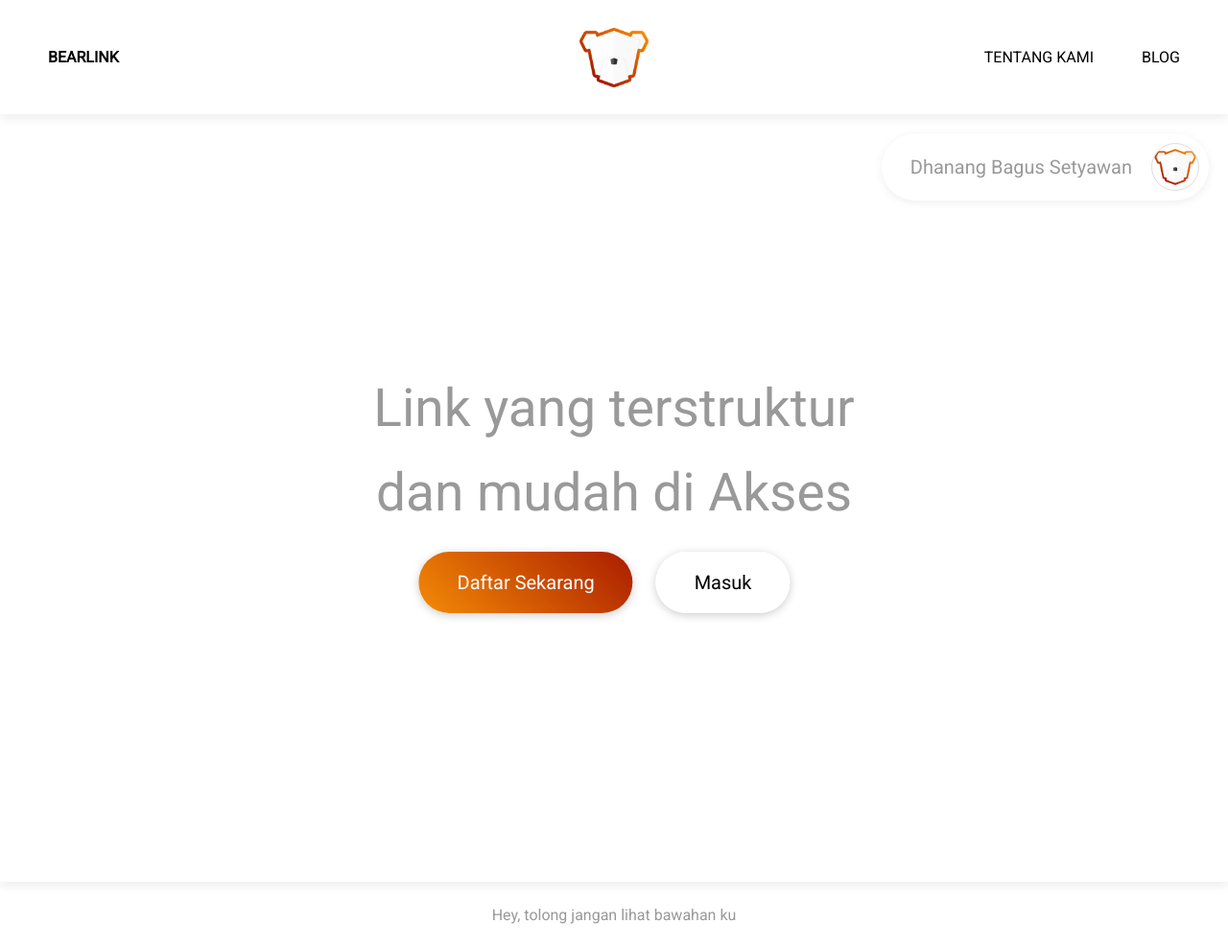
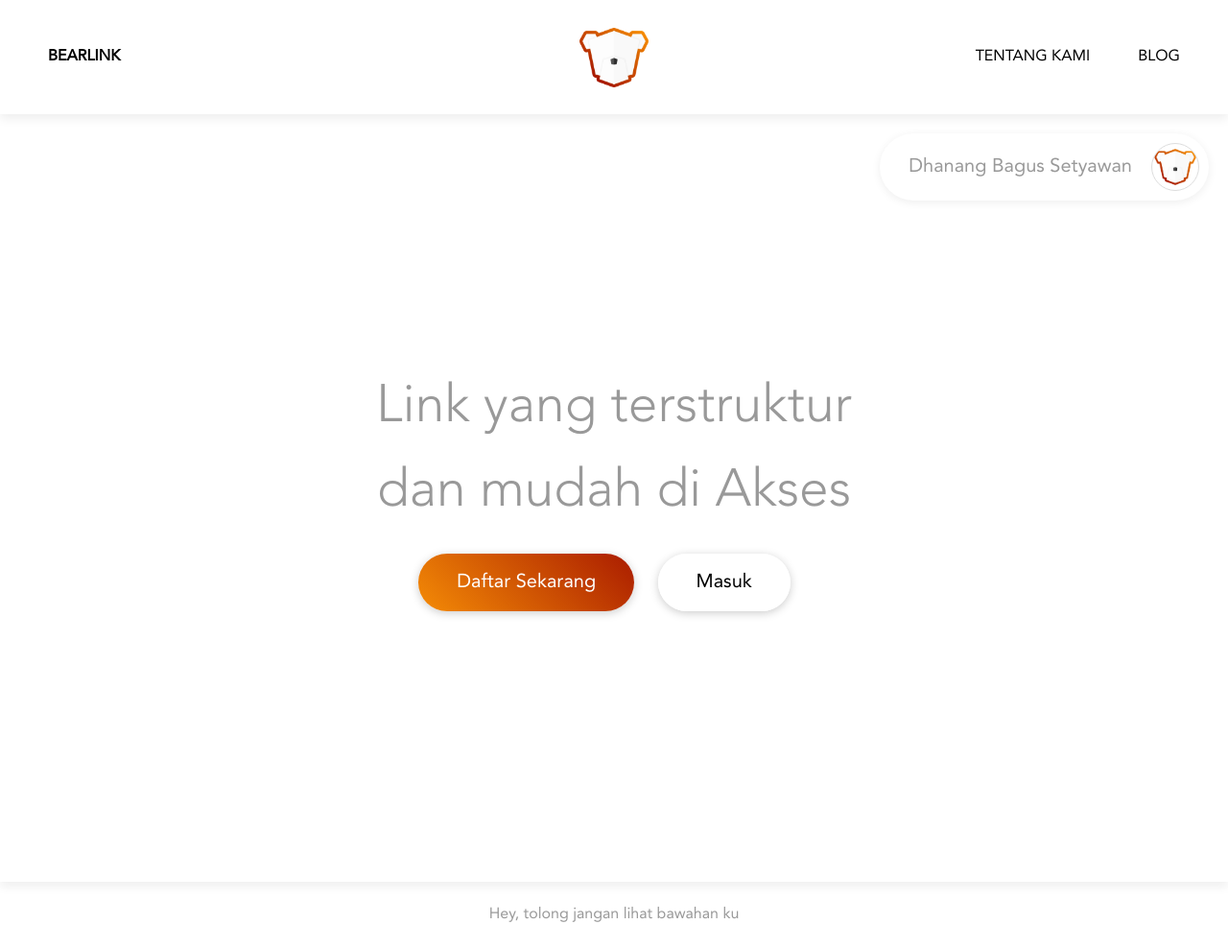
Before and after one commit to dhanankhero/bearlink, a PHP site: page / in a window 1280 px wide. Shown: the whole page at 96% size. Run offline with PHP 8.4, Linux system fonts and the light colour scheme; some libraries are stand-ins or nearby versions.

Commit message:
Change font-face to "avenir"

```diff
--- a/base/aset/css/base.css
+++ b/base/aset/css/base.css
@@ -1,4 +1,4 @@
-body {padding: 0;margin: 0;font-family: sans-serif;}
+body {padding: 0;margin: 0;font-family:'Avenir LT Std 55 Roman';font-weight:normal}
 * {box-sizing: border-box;}
 a {color: #000}
 .clr {clear: both;}
--- a/base/aset/css/homeStyle.css
+++ b/base/aset/css/homeStyle.css
@@ -1,5 +1,5 @@
 * {box-sizing: border-box;}
-body {padding: 0;margin: 0;font-family: 'Roboto', sans-serif;}
+body {padding: 0;margin: 0;font-family:'Avenir LT Std 55 Roman';font-weight:normal}
 a {color: inherit;text-decoration: none;}
 
 .fleft {float: left;}
@@ -8,7 +8,7 @@ a {color: inherit;text-decoration: none;}
 .space {height: 25px}
 .space2 {height: 200px}
 .space3 {height: 300px}
-.titleSection {font-size: 55px;font-weight: normal;color: #999;line-height: 1.6em;margin: 0;}
+.titleSection {font-size: 55px;font-family:'Avenir LT Std 35 Light';font-weight:normal;color: #999;line-height: 1.6em;margin: 0;}
 .containerUtama {width: 600px;margin: 0 auto;}
 
 .navbarContainer, .headbarContainer, .articleContainer {position: relative;box-shadow: 0 5px 10px #0001;}
--- /dev/null
+++ b/base/aset/font/bearfont.css
@@ -0,0 +1,96 @@
+/* #### Generated By: http://www.cufonfonts.com #### */
+
+@font-face {
+font-family: 'Avenir LT Std 55 Roman';
+font-style: normal;
+font-weight: normal;
+src: local('Avenir LT Std 55 Roman'), url('AvenirLTStd-Roman.woff') format('woff');
+}
+
+
+@font-face {
+font-family: 'Avenir LT Std 55 Oblique';
+font-style: normal;
+font-weight: normal;
+src: local('Avenir LT Std 55 Oblique'), url('AvenirLTStd-Oblique.woff') format('woff');
+}
+
+
+@font-face {
+font-family: 'Avenir LT Std 35 Light';
+font-style: normal;
+font-weight: normal;
+src: local('Avenir LT Std 35 Light'), url('AvenirLTStd-Light.woff') format('woff');
+}
+
+
+@font-face {
+font-family: 'Avenir LT Std 35 Light Oblique';
+font-style: normal;
+font-weight: normal;
+src: local('Avenir LT Std 35 Light Oblique'), url('AvenirLTStd-LightOblique.woff') format('woff');
+}
+
+
+@font-face {
+font-family: 'Avenir LT Std 45 Book';
+font-style: normal;
+font-weight: normal;
+src: local('Avenir LT Std 45 Book'), url('AvenirLTStd-Book.woff') format('woff');
+}
+
+
+@font-face {
+font-family: 'Avenir LT Std 45 Book Oblique';
+font-style: normal;
+font-weight: normal;
+src: local('Avenir LT Std 45 Book Oblique'), url('AvenirLTStd-BookOblique.woff') format('woff');
+}
+
+
+@font-face {
+font-family: 'Avenir LT Std 65 Medium';
+font-style: normal;
+font-weight: normal;
+src: local('Avenir LT Std 65 Medium'), url('AvenirLTStd-Medium.woff') format('woff');
+}
+
+
+@font-face {
+font-family: 'Avenir LT Std 65 Medium Oblique';
+font-style: normal;
+font-weight: normal;
+src: local('Avenir LT Std 65 Medium Oblique'), url('AvenirLTStd-MediumOblique.woff') format('woff');
+}
+
+
+@font-face {
+font-family: 'Avenir LT Std 85 Heavy';
+font-style: normal;
+font-weight: normal;
+src: local('Avenir LT Std 85 Heavy'), url('AvenirLTStd-Heavy.woff') format('woff');
+}
+
+
+@font-face {
+font-family: 'Avenir LT Std 85 Heavy Oblique';
+font-style: normal;
+font-weight: normal;
+src: local('Avenir LT Std 85 Heavy Oblique'), url('AvenirLTStd-HeavyOblique.woff') format('woff');
+}
+
+
+@font-face {
+font-family: 'Avenir LT Std 95 Black';
+font-style: normal;
+font-weight: normal;
+src: local('Avenir LT Std 95 Black'), url('AvenirLTStd-Black.woff') format('woff');
+}
+
+
+@font-face {
+font-family: 'Avenir LT Std 95 Black Oblique';
+font-style: normal;
+font-weight: normal;
+src: local('Avenir LT Std 95 Black Oblique'), url('AvenirLTStd-BlackOblique.woff') format('woff');
+}
--- a/index.html
+++ b/index.html
@@ -4,6 +4,7 @@
 		<meta charset="utf-8">
 		<title>BearLink</title>
 		<link rel="stylesheet" href="base/aset/css/homeStyle.css">
+		<link rel="stylesheet" href="base/aset/font/bearfont.css">
 		<script src="https://ajax.googleapis.com/ajax/libs/jquery/3.3.1/jquery.min.js"></script>
 		<link href="https://fonts.googleapis.com/css?family=Roboto" rel="stylesheet">
 		<link rel="stylesheet" href="https://use.fontawesome.com/releases/v5.6.0/css/all.css" integrity="sha384-aOkxzJ5uQz7WBObEZcHvV5JvRW3TUc2rNPA7pe3AwnsUohiw1Vj2Rgx2KSOkF5+h" crossorigin="anonymous">
```
Also changed, not shown: base/aset/font/example.html (added, +27 -0 lines), base/aset/font/AvenirLTStd-Black.woff (added), base/aset/font/AvenirLTStd-BlackOblique.woff (added), base/aset/font/AvenirLTStd-Book.woff (added), base/aset/font/AvenirLTStd-BookOblique.woff (added), base/aset/font/AvenirLTStd-Heavy.woff (added), base/aset/font/AvenirLTStd-HeavyOblique.woff (added), base/aset/font/AvenirLTStd-Light.woff (added), base/aset/font/AvenirLTStd-LightOblique.woff (added), base/aset/font/AvenirLTStd-Medium.woff (added), base/aset/font/AvenirLTStd-MediumOblique.woff (added), base/aset/font/AvenirLTStd-Oblique.woff (added), base/aset/font/AvenirLTStd-Roman.woff (added).
